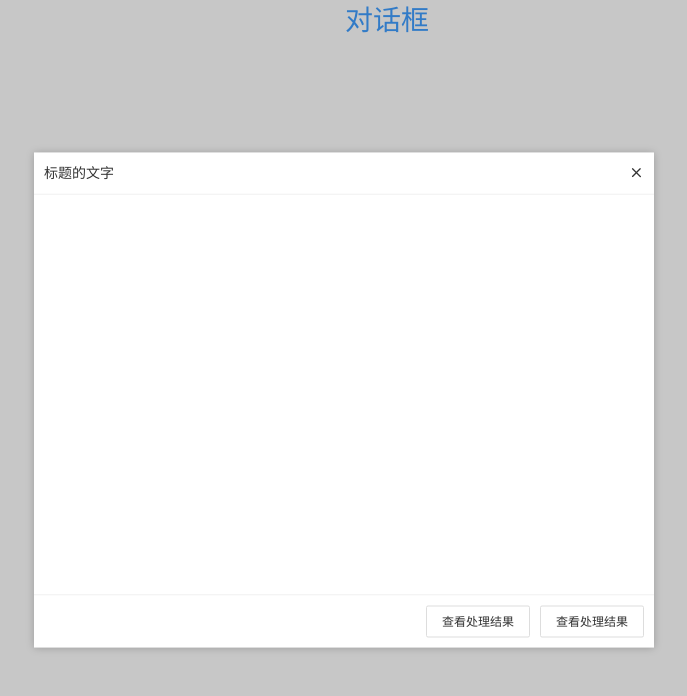
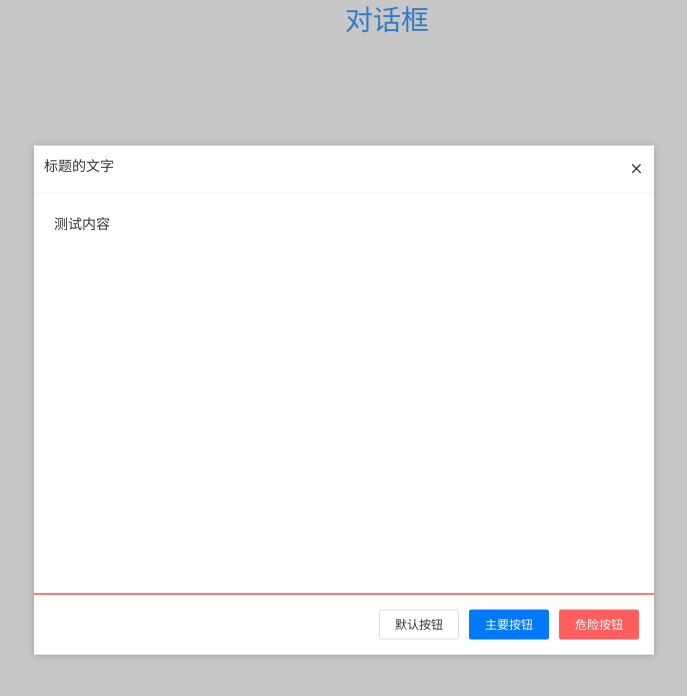
Before and after one commit to kule2018/qiaodaima.github.io, a Vue app: page /#/demo-dialog in a window 1280 px wide. Shown: the top 696 px of the page, without its empty margins (296-983 px from the left). Built offline with nearby package versions, Linux system fonts and the light colour scheme.

Commit message:
对话框

```diff
--- a/examples/demo-dialog.vue
+++ b/examples/demo-dialog.vue
@@ -1,7 +1,9 @@
 <template>
   <div>
     <h1>对话框</h1>
-    <Dialog></Dialog >
+    <Dialog>
+      <div style="padding: 20px;">测试内容</div>
+    </Dialog >
   </div>
 </template>
 
--- a/src/components/dialog/main.vue
+++ b/src/components/dialog/main.vue
@@ -4,10 +4,13 @@
       <span class="title-text">标题的文字</span>
       <i class="btn-close"></i>
     </div>
-    <div class="content"></div>
+    <div class="content">
+      <slot></slot>
+    </div>
     <div class="tool-wrap">
-      <a href="javascript:;">查看处理结果</a>
-      <a href="javascript:;">查看处理结果</a>
+      <a class="" href="javascript:;">默认按钮</a>
+      <a class="primary" href="javascript:;">主要按钮</a>
+      <a class="danger" href="javascript:;">危险按钮</a>
     </div>
   </div>
 </template>
@@ -24,9 +27,11 @@
     width: 620px;
     left: 50%; top: 50%;
     box-shadow: 0 0 8px 0 rgba(0, 0, 0, 0.22);
-    background: #fff;
     transform: translate(-50%, -50%);
 
+    & > *{
+      background: #fff;
+    }
     &:before {
       z-index: -1;
       position: fixed; content: "";
@@ -37,10 +42,12 @@
       position: relative;
       padding: 10px;
       border-bottom: solid 1px #f8f8f8;
-      background: #fff;
 
       .title-text{
-
+        max-width: 95%;
+        white-space:nowrap;
+        text-overflow:ellipsis;
+        overflow:hidden;
       }
       .btn-close {
         position: absolute;
@@ -60,20 +67,21 @@
       }
     }
     .content {
+      position: relative;
       min-height: 400px;
-      background: blue;
-      background: #fff;
+      max-height: 600px;
+      overflow-y: auto;
     }
     .tool-wrap {
-      padding: 10px;
-      border-top: solid 1px #f8f8f8;
+      position: relative;
+      padding: 15px;
+      border-top: solid 1px red;
       font-size: 0;
       text-align: right;
-      background: #fff;
 
       a {
         margin-left: 10px;
-        padding: 6px 15px;
+        padding: 5px 15px;
         border: 1px solid #ddd;
         border-radius: 2px;
         font-size: 12px;
@@ -81,6 +89,16 @@
         &:first-child {
           margin-left: 0;
         }
+        &.primary{
+          color: #fff;
+          border-color: #0079ff;
+          background: #0079ff;
+        }
+        &.danger{
+          color: #fff;
+          border-color: #ff5e5e;
+          background: #ff5e5e;
+        }
       }
     }
   }
```
